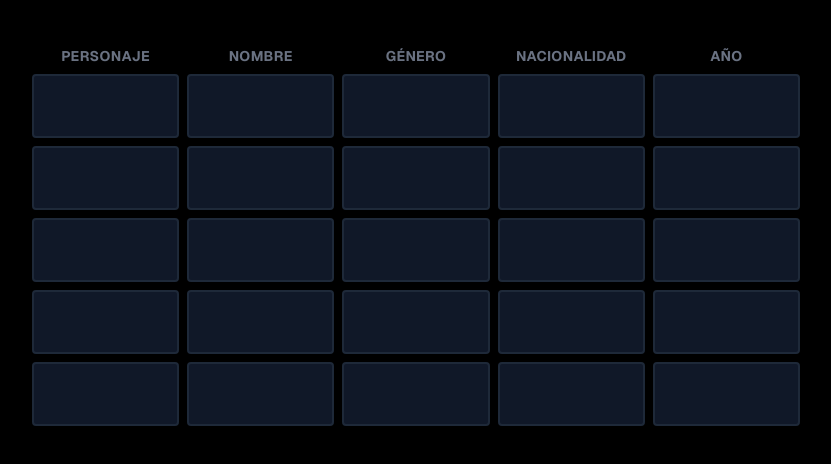
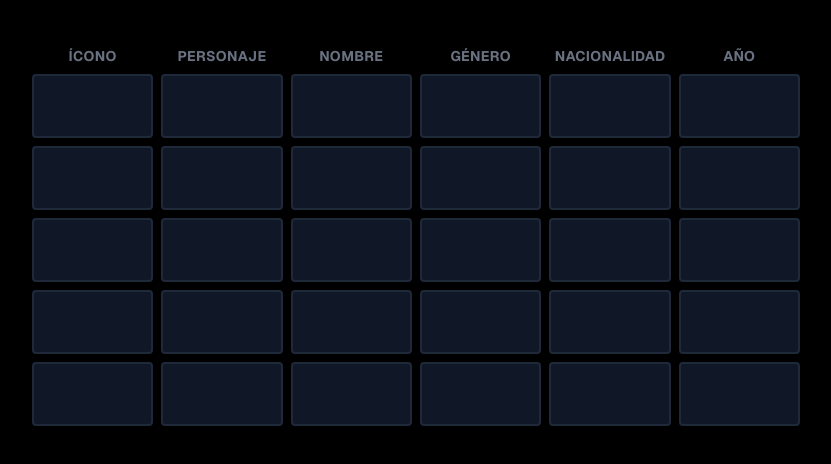
Before and after one commit to gospellet-starosta/chozadle, a Next.js app in the folder chozadle/: page / in a window 1280 px wide. Shown: the part 212-676 px from the top of the page, without its empty margins (224-1055 px from the left). Built offline with nearby package versions, Linux system fonts and the light colour scheme; no server answers; the database is empty.

Commit message:
Feat characterIcon, fix tableDesign

```diff
--- a/chozadle/src/app/page.tsx
+++ b/chozadle/src/app/page.tsx
@@ -11,6 +11,7 @@ export interface CharacterBase {
   nationality: string;
   appearance_year: number;
   iconic_phrase: string;
+  image_url: string | null;
 }
 
 interface GuessFeedback {
@@ -152,7 +153,8 @@ const handleGuess = async (characterId: number) => {
 
   <div className="w-full max-w-3xl mt-4">
 
-          <div className="grid grid-cols-5 gap-2 text-center text-xs sm:text-sm font-bold text-gray-500 uppercase tracking-wide mb-2">
+          <div className="grid grid-cols-6 gap-2 text-center text-xs sm:text-sm font-bold text-gray-500 uppercase tracking-wide mb-2">
+            <div>ícono</div>
             <div>Personaje</div>
             <div>Nombre</div>
             <div>Género</div>
@@ -166,7 +168,8 @@ const handleGuess = async (characterId: number) => {
 
               if (!guess) {
                 return (
-                  <div key={index} className="grid grid-cols-5 gap-2 h-16">
+                  <div key={index} className="grid grid-cols-6 gap-2 h-16">
+                    <div className="bg-gray-900 border-2 border-gray-800 rounded"></div>
                     <div className="bg-gray-900 border-2 border-gray-800 rounded"></div>
                     <div className="bg-gray-900 border-2 border-gray-800 rounded"></div>
                     <div className="bg-gray-900 border-2 border-gray-800 rounded"></div>
@@ -178,10 +181,27 @@ const handleGuess = async (characterId: number) => {
 
               const { isCorrect, characterData, comparision } = guess;
 
-              const isLatestGuess = index === guesses.length - 1;
+              const isLatestGuess = index === 0;
 
               return (
-                <div key={index} className="grid grid-cols-5 gap-2 h-16 text-xs sm:text-sm md:text-base text-center font-bold shadow-lg">
+                <div key={`guess-${characterData.id}`} className="grid grid-cols-6 gap-2 h-16 text-xs sm:text-sm md:text-base text-center font-bold shadow-lg">
+
+
+                    <div
+                    className={`flex items-center justify-center border-2 rounded overflow-hidden bg-gray-800 border-gray-700
+                      ${isLatestGuess ? 'animate-flip-seq' : ''}`}
+                    style={isLatestGuess ? { animationDelay: '0ms' } : {}}
+                  >
+                    {characterData.image_url ? (
+                      <img
+                        src={characterData.image_url}
+                        alt={characterData.nickname}
+                        className="w-full h-full object-cover"
+                      />
+                    ) : (
+                      <span className="text-gray-600">?</span>
+                    )}
+                  </div>
 
                   <div className={`flex items-center justify-center border-2 rounded p-1
                     ${isCorrect ? 'bg-green-600 border-green-500 text-white' : 'bg-gray-800 border-gray-700 text-gray-300'}
@@ -219,13 +239,13 @@ const handleGuess = async (characterId: number) => {
                     style={isLatestGuess ? { animationDelay: '1200ms'} : {}}>
                     <span>{characterData.appearance_year}</span>
 
-                    <div
+               <div
                     className={`flex items-center justify-center border-2 rounded p-1
                       ${isCorrect || comparision?.appearance_year === 'match' ? 'bg-green-600 border-green-500 text-white' : 'bg-red-600 border-red-500 text-white'}
                       ${isLatestGuess ? 'animate-flip-seq' : ''}`}
-                    style={isLatestGuess ? { animationDelay: '1200ms' } : {}}
+                    style={isLatestGuess ? { animationDelay: '1000ms' } : {}}
                   >
-                    <span>{characterData.appearance_year}</span>
+                    {characterData.appearance_year}
                     {!isCorrect && comparision?.appearance_year === 'higher' && <span className="ml-1 text-lg">↑</span>}
                     {!isCorrect && comparision?.appearance_year === 'lower' && <span className="ml-1 text-lg">↓</span>}
                   </div>
```
